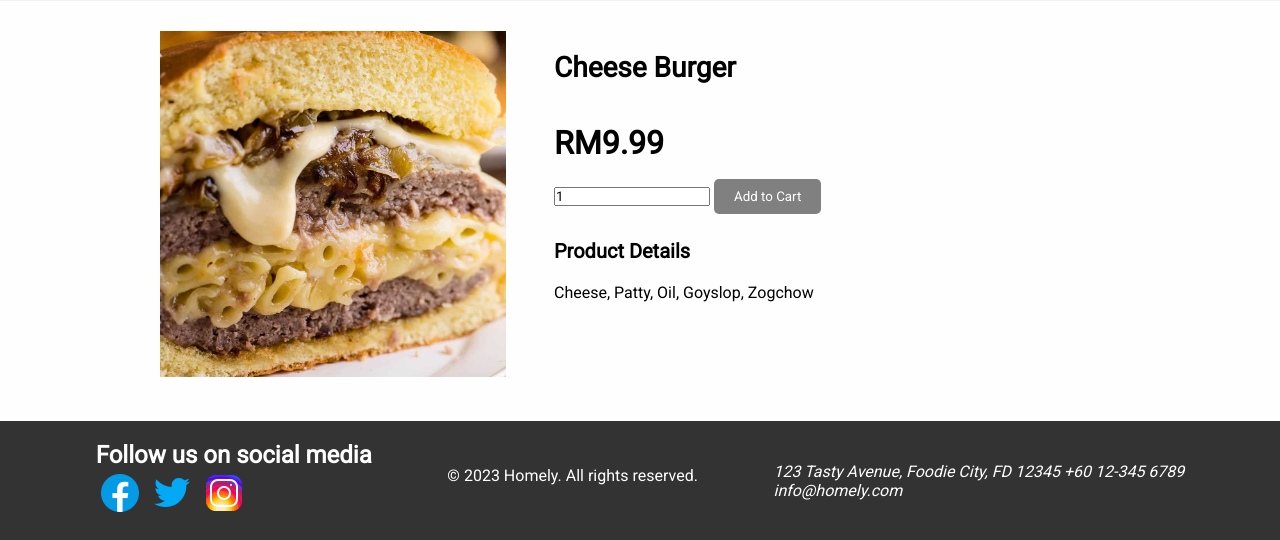
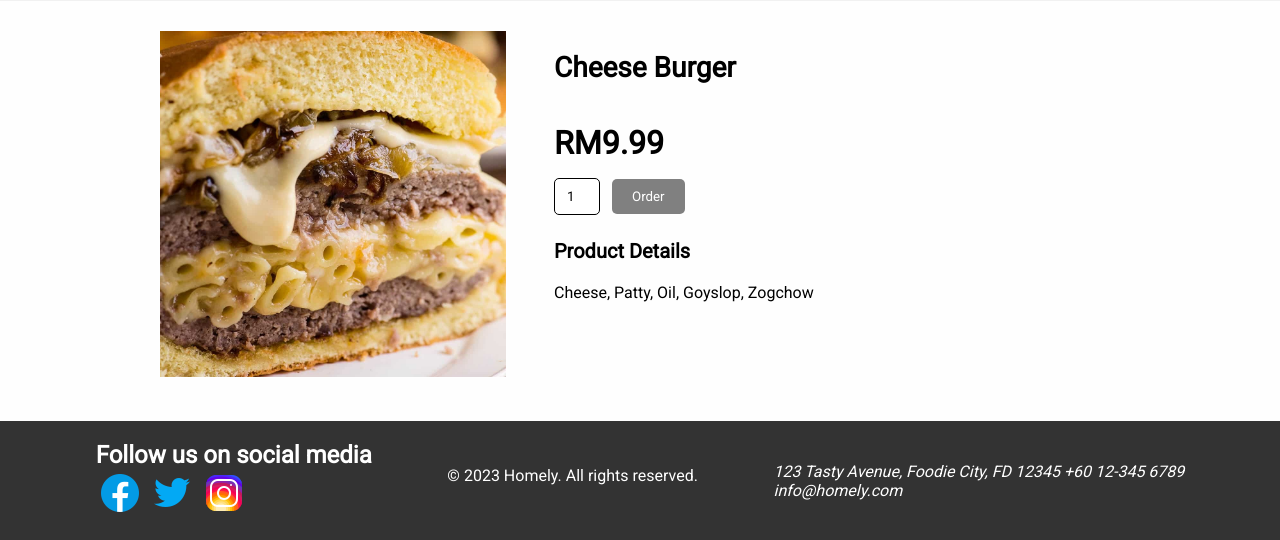
Before and after one commit to wongchs/homely-restaurant-site, a Django app: page /item/1/ in a window 1280 px wide. Shown: the part 155-695 px from the top of the page. Run offline with Django 5.2, Linux system fonts and the light colour scheme; data comes from the database, SQL or seed files in the repository; both versions use the stored data as it was after the commit.

Commit message:
fix css error

```diff
--- a/bob.html
+++ /dev/null
@@ -1 +0,0 @@
-<h2>hello</h2>
--- a/static/styles/main.css
+++ b/static/styles/main.css
@@ -547,7 +547,7 @@ select {
   margin-bottom: 12px;
 }
 
-.col2 > input {
+.col2 > form > input {
   padding: 10px 12px;
   width: 20px;
   border-radius: 5px;
--- a/templates/item_detail.html
+++ b/templates/item_detail.html
@@ -12,7 +12,7 @@
     <form action="{% url 'add_to_cart' item_type='food' pk=item.pk %}" method="post">
       {% csrf_token %}
       <input type="number" name="quantity" value="1" min="1" />
-      <input type="submit" class="order-button" value="Add to Cart" />
+      <button type="submit" class="order-button">Order</button>
     </form>
     <h4>Product Details</h4>
     <p>{{ item.description }}</p>
--- a/templates/product_detail.html
+++ b/templates/product_detail.html
@@ -10,7 +10,7 @@
     <form action="{% url 'add_to_cart' item_type='product' pk=product.pk %}" method="post">
       {% csrf_token %}
       <input type="number" name="quantity" value="1" min="1" />
-      <input type="submit" class="order-button" value="Add to Cart" />
+      <button type="submit" class="order-button">Order</button>
     </form>
     <h4>Product Details</h4>
     <p>{{ product.description }}</p>
```
Also changed, not shown: db.sqlite3.
